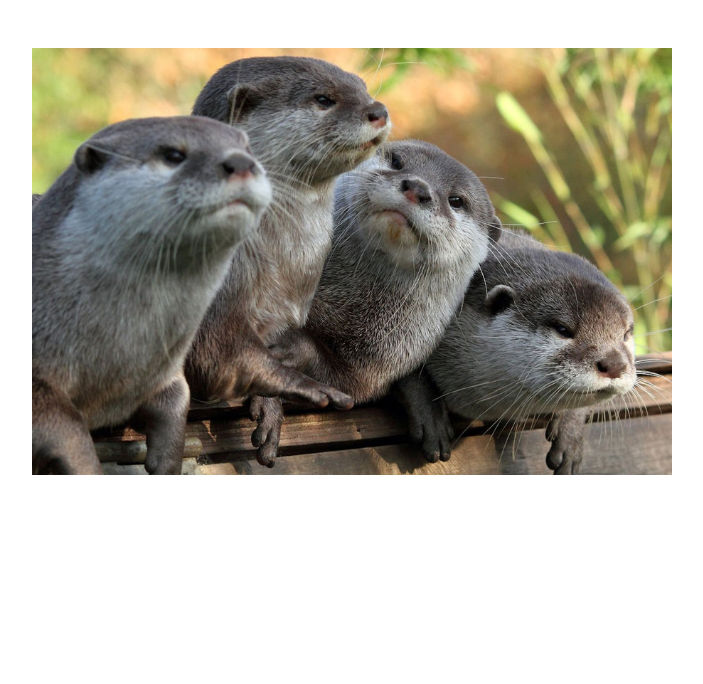
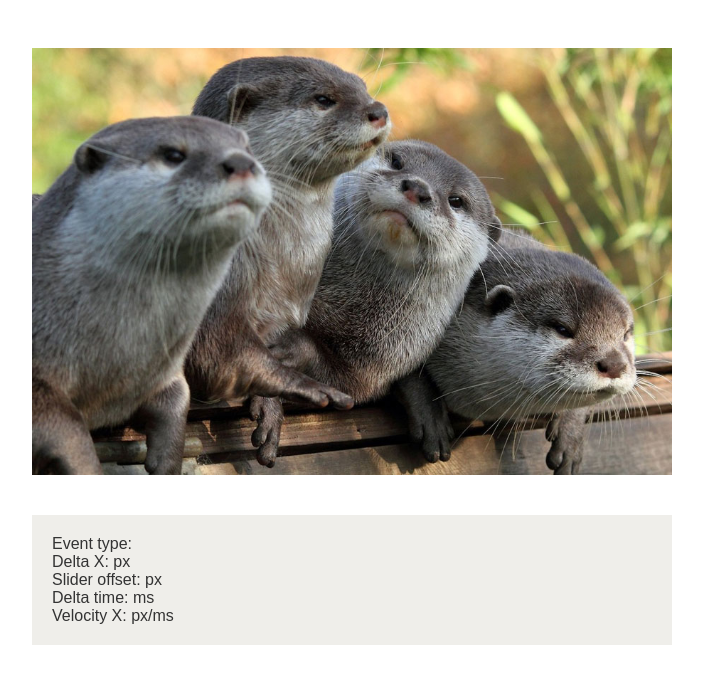
Before and after one commit to wosephjeber/slidehammer, a website: page index.html in a window 1280 px wide. Shown: the whole page, without its empty margins (288-991 px from the left). Drawn offline with nearby package versions, Linux system fonts and the light colour scheme; files that its build step writes are made by us from their sources.

Commit message:
Display some stats for testing purposes

```diff
--- a/index.html
+++ b/index.html
@@ -8,6 +8,18 @@
     <link rel="stylesheet" href="dist/slidehammer.min.css">
 
     <style>
+      * {
+        box-sizing: border-box;
+        -moz-box-sizing: border-box;
+        -webkit-box-sizing: border-box;
+        -ms-box-sizing: border-box;
+      }
+
+      body {
+        color: #333;
+        font-family: Arial, sans-serif;
+      }
+
       .contained {
         max-width: 640px
       }
@@ -25,6 +37,15 @@
         .padding-2x {
           padding: 20px;
         }
+      }
+
+      .margin-top-2x {
+        margin-top: 40px;
+      }
+
+      .stats {
+        padding: 20px;
+        background-color: #efeeea;
       }
     </style>
   </head>
@@ -47,7 +68,25 @@
           </div>
         </div>
       </div>
+      <div class="stats contained centered margin-top-2x">
+        <div class="stat">
+          Event type: <span class="stat-event"></span>
+        </div>
+        <div class="stat">
+          Delta X: <span class="stat-delta-x"></span> px
+        </div>
+        <div class="stat">
+          Slider offset: <span class="stat-offset"></span> px
+        </div>
+        <div class="stat">
+          Delta time: <span class="stat-delta-time"></span> ms
+        </div>
+        <div class="stat">
+          Velocity X: <span class="stat-velocity"></span> px/ms
+        </div>
+      </div>
     </section>
+
 
     <script type="text/javascript" src="https://code.jquery.com/jquery-1.11.3.min.js"></script>
     <script type="text/javascript" src="dist/hammer.min.js"></script>
--- a/js/slidehammer.js
+++ b/js/slidehammer.js
@@ -83,6 +83,12 @@
             }
             break;
         }
+
+        $('.stat-event').html(e.type);
+        $('.stat-delta-x').html(e.deltaX);
+        $('.stat-offset').html(_this.left);
+        $('.stat-delta-time').html(e.deltaTime);
+        $('.stat-velocity').html(e.velocityX);
       });
     };
 
```
Also changed, not shown: dist/slidehammer.min.js.
